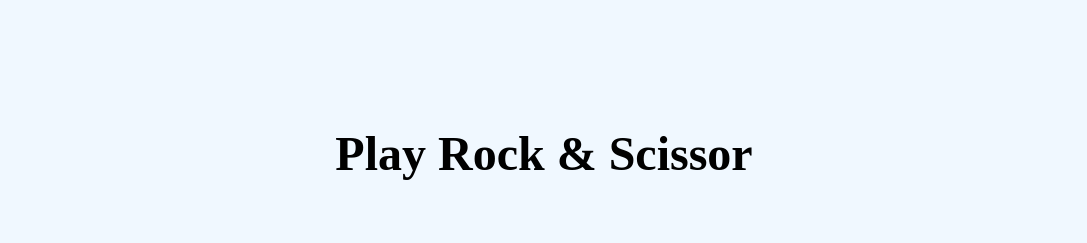
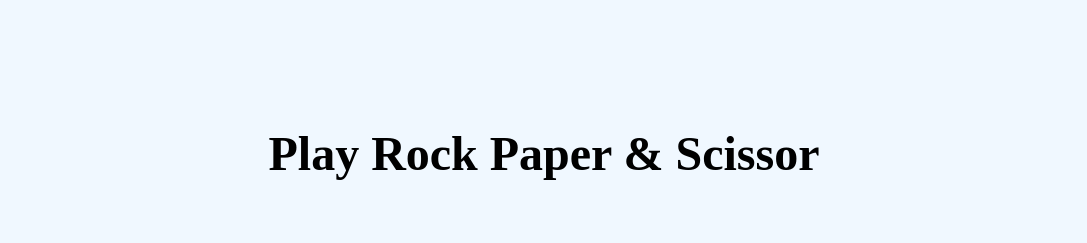
Before and after one commit to Amrit578/Rock_Paper_Scissor_Project, a plain HTML site: page index.html in a window 1280 px wide. Shown: the top 243 px of the page, without its empty margins (96-1183 px from the left). Drawn offline with Linux system fonts and the light colour scheme.

Commit message:
rock_paper_scissor_project

```diff
--- a/index.html
+++ b/index.html
@@ -12,17 +12,21 @@
 
 <body>
     <div class="container">
-        <h1 class="header"> Play Rock & Scissor
+        <h1 class="header"> Play Rock Paper & Scissor
         </h1>
         <div class="imageContainer">
             <div class="item" onclick="getResult(1)">
                 <img src="/Image/Rock.png" alt="Rock">
+
             </div>
+
             <div class="item" onclick="getResult(2)">
                 <img src="/Image/Paper.png" alt="paper">
+
             </div>
             <div class="item" onclick="getResult(3)">
                 <img src="/Image/Scissor.png" alt="Scissor" id="scissor">
+
             </div>
         </div>
         <h2 id="results"></h2>
```
